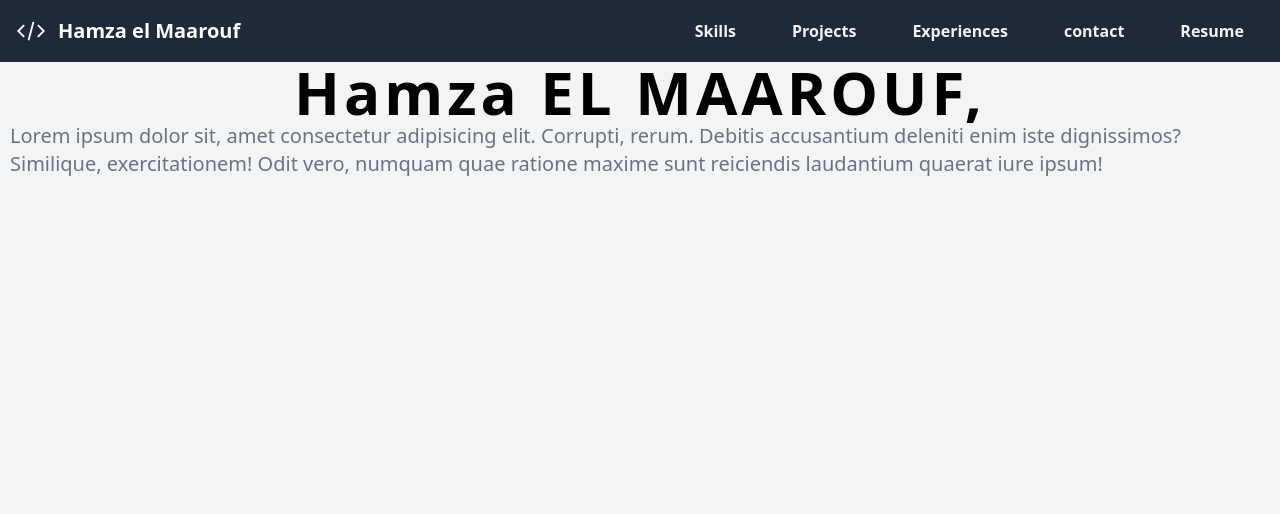
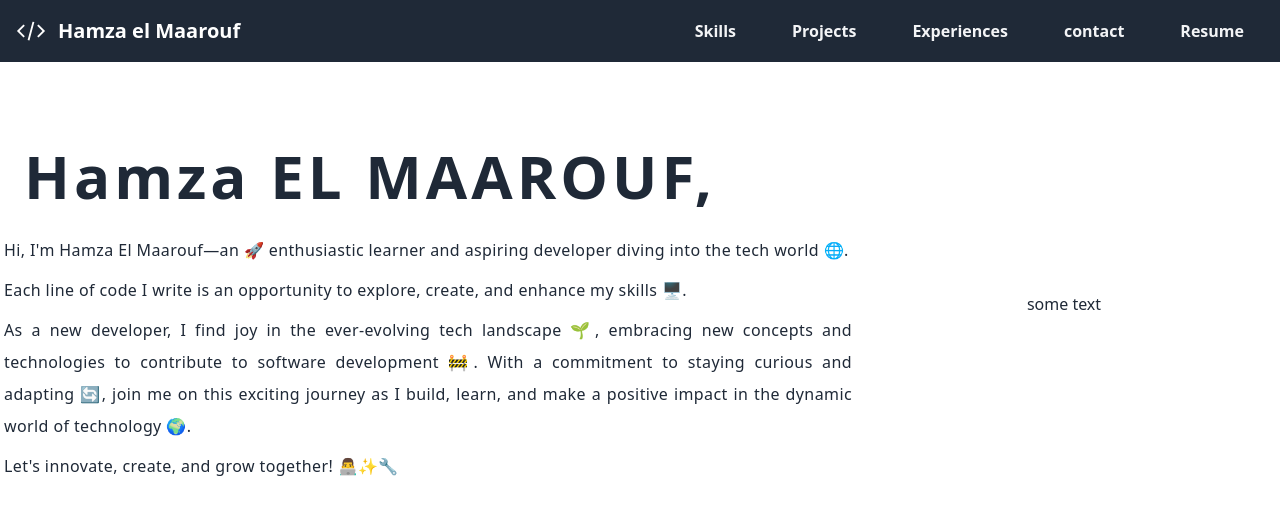
Before and after one commit to itsmaarouf/portfolio, a Vue app: page / in a window 1280 px wide. Shown: the top 514 px of the page. Built offline with nearby package versions, Linux system fonts and the light colour scheme.

Commit message:
working on home page

```diff
--- a/src/App.vue
+++ b/src/App.vue
@@ -4,5 +4,6 @@ import HeaderView from "@/components/HeaderView.vue";
 
 <template>
   <HeaderView />
+  <div class="bg-orange-500"></div>
   <router-view />
 </template>
--- a/src/assets/main.css
+++ b/src/assets/main.css
@@ -10,6 +10,9 @@
     @apply inline-block text-teal-800 transition-transform duration-300 ease-out transform-gpu hover:scale-125 hover:opacity-85;
   }
   body {
-    @apply bg-gray-100;
+    @apply text-gray-800;
+  }
+  .textStyle {
+    @apply pt-2 font-light leading-8 tracking-wide text-justify;
   }
 }
--- a/src/components/HeroPage.vue
+++ b/src/components/HeroPage.vue
@@ -1,37 +1,29 @@
 <template>
-  <div class="container flex flex-col flex-1 p-0 mx-auto">
-    <!-- <div class="relative flex items-center justify-center w-full h-screen">
+  <div class="flex flex-col items-center mt-6 md:flex-row">
+    <div class="md:flex-1">
       <h1
-        class="flex flex-col items-center justify-center text-center opacity-100 cursor-default text-7xl sm:text-9xl"
+        class="text-3xl tracking-[4px] sm:text-4xl md:text-5xl lg:text-6xl capitalize p-5 font-bold"
       >
-        <span class="text-gray-800">Who </span>
-        <div>
-          <span class="bounce">A</span>
-          <span class="bounce">m</span>
-          <span class="bounce">&nbsp;</span>
-          <span class="bounce">I</span>
-          <span class="bounce">&nbsp;</span>
-          <span class="bounce">?</span>
-        </div>
+        Hamza <span class="uppercase">el maarouf,</span>
       </h1>
-    </div> -->
-    <div
-      class="flex-col items-center self-center justify-center flex-1 px-2.5 py-0 md:flex-row md:self-stretch lg:justify-between"
-    >
-      <div class="gap-2.5 md:flex-1">
-        <h1
-          class="text-3xl tracking-[4px] text-center sm:text-4xl md:text-5xl lg:text-6xl font-black capitalize"
-        >
-          Hamza <span class="uppercase">el maarouf,</span>
-        </h1>
-        <p class="text-xl font-light text-center text-gray-500 md:text-left">
-          Lorem ipsum dolor sit, amet consectetur adipisicing elit. Corrupti,
-          rerum. Debitis accusantium deleniti enim iste dignissimos? Similique,
-          exercitationem! Odit vero, numquam quae ratione maxime sunt reiciendis
-          laudantium quaerat iure ipsum!
-        </p>
-      </div>
+      <p class="textStyle">
+        Hi, I'm Hamza El Maarouf—an 🚀 enthusiastic learner and aspiring
+        developer diving into the tech world 🌐.
+      </p>
+      <p class="textStyle">
+        Each line of code I write is an opportunity to explore, create, and
+        enhance my skills 🖥️.
+      </p>
+      <p class="textStyle">
+        As a new developer, I find joy in the ever-evolving tech landscape 🌱,
+        embracing new concepts and technologies to contribute to software
+        development 🚧. With a commitment to staying curious and adapting 🔄,
+        join me on this exciting journey as I build, learn, and make a positive
+        impact in the dynamic world of technology 🌍.
+      </p>
+      <p class="textStyle">Let's innovate, create, and grow together! 👨‍💻✨🔧</p>
     </div>
+    <div class="flex items-center justify-center w-1/3 mx-auto">some text</div>
   </div>
 </template>
 
--- a/src/components/TheHeadline.vue
+++ b/src/components/TheHeadline.vue
@@ -1,5 +1,5 @@
 <template>
-  <div class="container flex flex-col flex-1 p-0 mx-auto">
+  <div>
     <div
       class="flex flex-col flex-1 gap-5 px-2 py-4 md:px-6 md:py-12 sm:py-8 sm:px-4"
     >
--- a/src/views/AboutView.vue
+++ b/src/views/AboutView.vue
@@ -1,5 +1,5 @@
 <template>
-  <div>
+  <div class="container flex flex-col flex-1 p-0 mx-auto">
     <div><TheHeadline title="about me" /></div>
   </div>
 </template>
--- a/src/views/ContactView.vue
+++ b/src/views/ContactView.vue
@@ -1,5 +1,5 @@
 <template>
-  <div>
+  <div class="container flex flex-col flex-1 p-0 mx-auto">
     <div><TheHeadline title="contact" /></div>
   </div>
 </template>
--- a/src/views/ExperiencesView.vue
+++ b/src/views/ExperiencesView.vue
@@ -1,5 +1,5 @@
 <template>
-  <div>
+  <div class="container flex flex-col flex-1 p-0 mx-auto">
     <div><TheHeadline title="experiences" /></div>
   </div>
 </template>
--- a/src/views/HomeView.vue
+++ b/src/views/HomeView.vue
@@ -3,5 +3,7 @@ import HeroPage from "@/components/HeroPage.vue";
 </script>
 
 <template>
-  <main><HeroPage /></main>
+  <main class="container flex flex-col flex-1 px-1 m-auto mt-10">
+    <HeroPage />
+  </main>
 </template>
--- a/src/views/ProjectsView.vue
+++ b/src/views/ProjectsView.vue
@@ -1,5 +1,5 @@
 <template>
-  <div>
+  <div class="container flex flex-col flex-1 p-0 mx-auto">
     <div><TheHeadline title="Projects" /></div>
   </div>
 </template>
--- a/src/views/ResumeView.vue
+++ b/src/views/ResumeView.vue
@@ -1,6 +1,16 @@
 <template>
-  <div>
+  <div class="container flex flex-col flex-1 p-0 mx-auto">
     <div><TheHeadline title="Resume" /></div>
+    <div class="flex-1 gap-5 col">
+      <div class="flex justify-center mt-5">
+        <button
+          disabled="disabled"
+          class="p-1 px-4 py-1 border-2 cursor-pointer rounded-2xl"
+        >
+          no CV at the moment.
+        </button>
+      </div>
+    </div>
   </div>
 </template>
 
--- a/src/views/SkillsView.vue
+++ b/src/views/SkillsView.vue
@@ -1,5 +1,7 @@
 <template>
-  <div><TheHeadline title="Skill" /></div>
+  <div class="container flex flex-col flex-1 p-0 mx-auto">
+    <TheHeadline title="Skill" />
+  </div>
 </template>
 
 <script setup>
```
